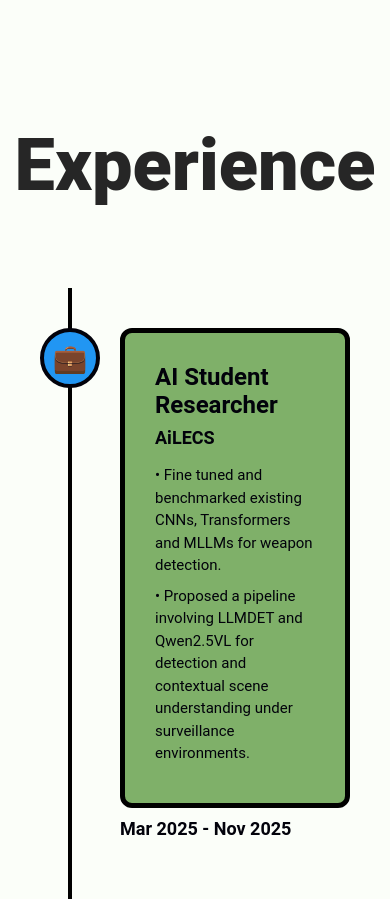
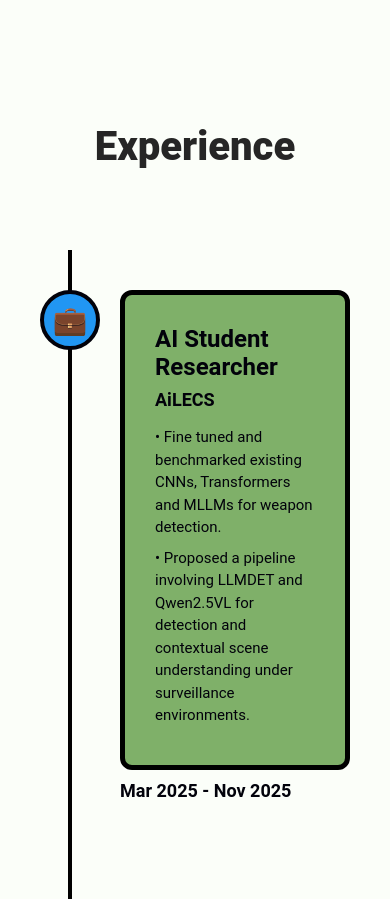
Before and after one commit to zihengliao/website, a React (Create React App) app: page / in a window 390 px wide. Shown: the part 860-1759 px from the top of the page. Built offline with nearby package versions, Linux system fonts and the light colour scheme.

Commit message:
experience header made responsive

```diff
--- a/src/Experience.css
+++ b/src/Experience.css
@@ -10,7 +10,7 @@
 .experience-section h2 {
   color: #262626;
   font-family: Roboto, sans-serif;
-  font-size: 4.5em;
+  font-size: clamp(2.5rem, 6vw, 4.5rem);
   font-weight: 900;
   margin-bottom: 80px;
   margin-top: 7vh;
```
